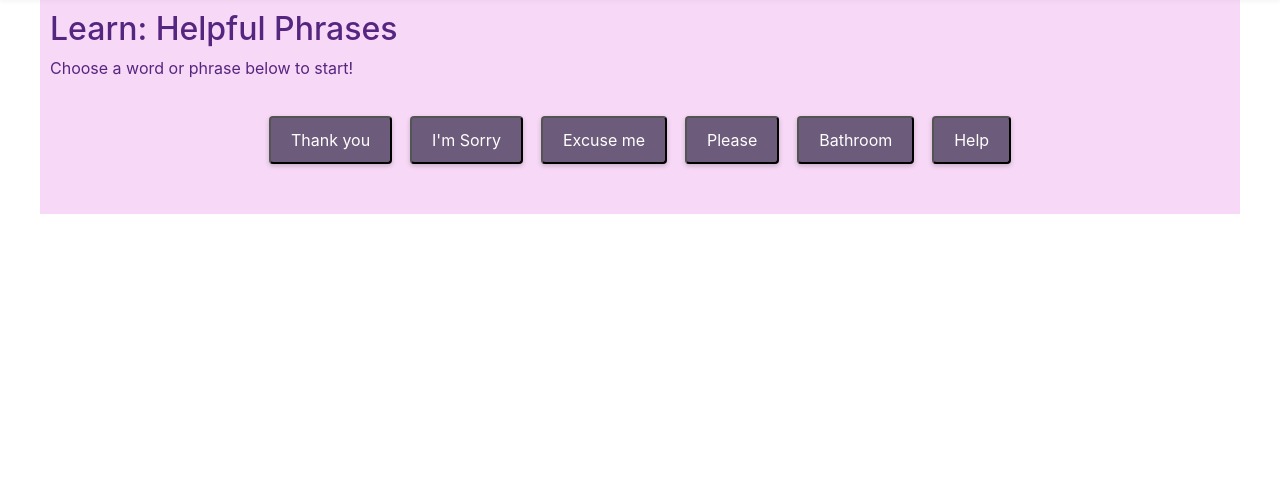
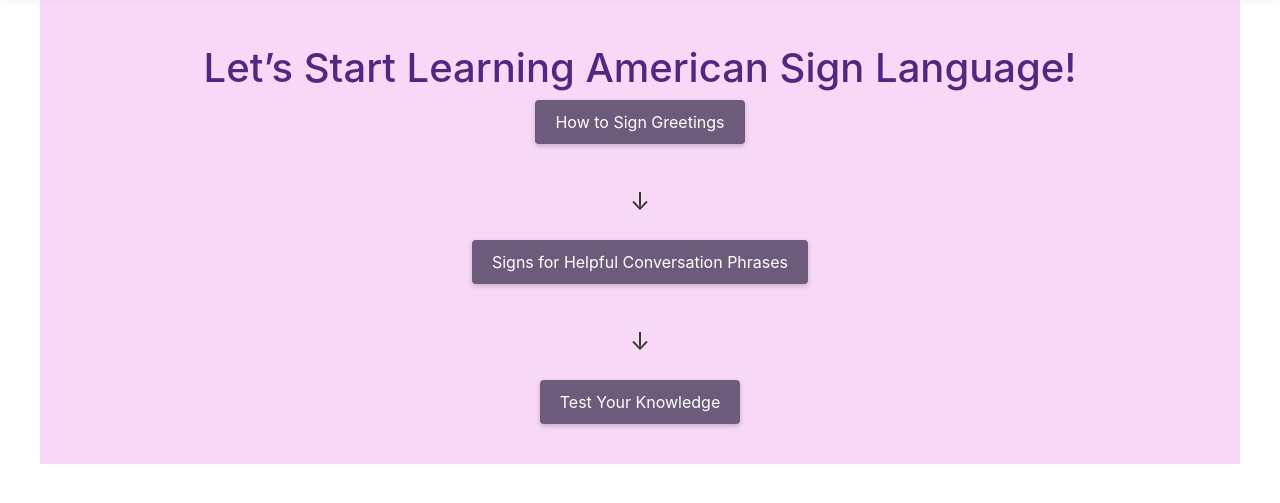
Before and after one commit to silvia3288/asl_project_hw10, a Flask app: page / in a window 1280 px wide. Shown: the part 77-580 px from the top of the page. Run offline with Flask 3, Linux system fonts and the light colour scheme; some libraries are stand-ins or nearby versions.

Commit message:
Adjusted routing and file names

```diff
--- a/server.py
+++ b/server.py
@@ -116,23 +116,23 @@ data = [
 
 
 @app.route('/')
-def hello_world():
-    # For simplicity, selecting the first three items as popular. Adjust as needed.
-    popular_items = data[5:]
-    return render_template('hello_world.html', popular_items=popular_items)
-@app.route('/home')
 def home():
     # Selecting specific items to feature on the home page. Adjust the selection logic as needed.
     featured_items = [data[1], data[2], data[3]]  # Example: using the last two items for display
     return render_template('home.html', featured_items=featured_items)
-@app.route('/coffee')
-def coffee():
-    return render_template('add_item.html')
-@app.route('/on_the_go')
-def on_the_go():
+@app.route('/phrases')
+def phrases():
+    # For simplicity, selecting the first three items as popular. Adjust as needed.
+    popular_items = data[5:]
+    return render_template('helpful_phrases.html', popular_items=popular_items)
+@app.route('/quiz', methods=['GET'])
+def quiz():
+    return render_template('quiz.html')
+@app.route('/greetings')
+def greetings():
     # Filtered data for various cuisines
     on_go = data[0:5]
-    return render_template('on_the_go.html', go_go=on_go)
+    return render_template('greetings.html', go_go=on_go)
 
 @app.template_filter('youtube_id')
 def youtube_id_filter(s):
@@ -170,12 +170,5 @@ def view_item(id):
         return "Item not found", 404
 
 
-
-
-
-@app.route('/quiz', methods=['GET'])
-def add_item_form():
-    return render_template('add_item.html')
-
 if __name__ == '__main__':
    app.run(debug = True)
--- a/templates/home.html
+++ b/templates/home.html
@@ -5,13 +5,13 @@
     <h1>Let’s Start Learning American Sign Language!</h1>
 
     <div class="button-container">
-        <a href="{{ url_for('on_the_go') }}" class="asl-button">How to Sign Greetings</a>
+        <a href="{{ url_for('greetings') }}" class="asl-button">How to Sign Greetings</a>
         <div class="arrow">&#x2193;</div>
 
-        <a href="{{ url_for('hello_world') }}" class="asl-button">Signs for Helpful Conversation Phrases</a>
+        <a href="{{ url_for('phrases') }}" class="asl-button">Signs for Helpful Conversation Phrases</a>
         <div class="arrow">&#x2193;</div>
 
-        <a href="{{ url_for('coffee') }}" class="asl-button">Test Your Knowledge</a>
+        <a href="{{ url_for('quiz') }}" class="asl-button">Test Your Knowledge</a>
     </div>
 </div>
 {% endblock %}
--- a/templates/layout.html
+++ b/templates/layout.html
@@ -25,9 +25,9 @@
 <body>
     <nav class="navbar navbar-expand-lg navbar-light bg-light">
         <div class="container">
-            <a class="navbar-brand" href="/home">Home</a>
-            <a class="navbar-brand" href="/on_the_go">Greetings</a>
-            <a class="navbar-brand" href="/">Helpful Phrases</a>
+            <a class="navbar-brand" href="/">Home</a>
+            <a class="navbar-brand" href="/greetings">Greetings</a>
+            <a class="navbar-brand" href="/phrases">Helpful Phrases</a>
             <a class="navbar-brand" href="/quiz">Quiz</a>
 
 
--- a/templates/add_item.html
+++ b/templates/quiz.html
@@ -9,8 +9,8 @@
 
 <script>
 document.getElementById('startQuiz').onclick = function() {
-    // Redirect to the '/coffee' route which is your quiz page
-    window.location.href = "{{ url_for('coffee') }}";
+    // Redirect to the '/quiz' route which is your quiz page
+    window.location.href = "{{ url_for('quiz') }}";
 };
 </script>
 {% endblock %}
```
Also changed, not shown: templates/greetings.html (renamed from templates/on_the_go.html), templates/helpful_phrases.html (renamed from templates/hello_world.html).
